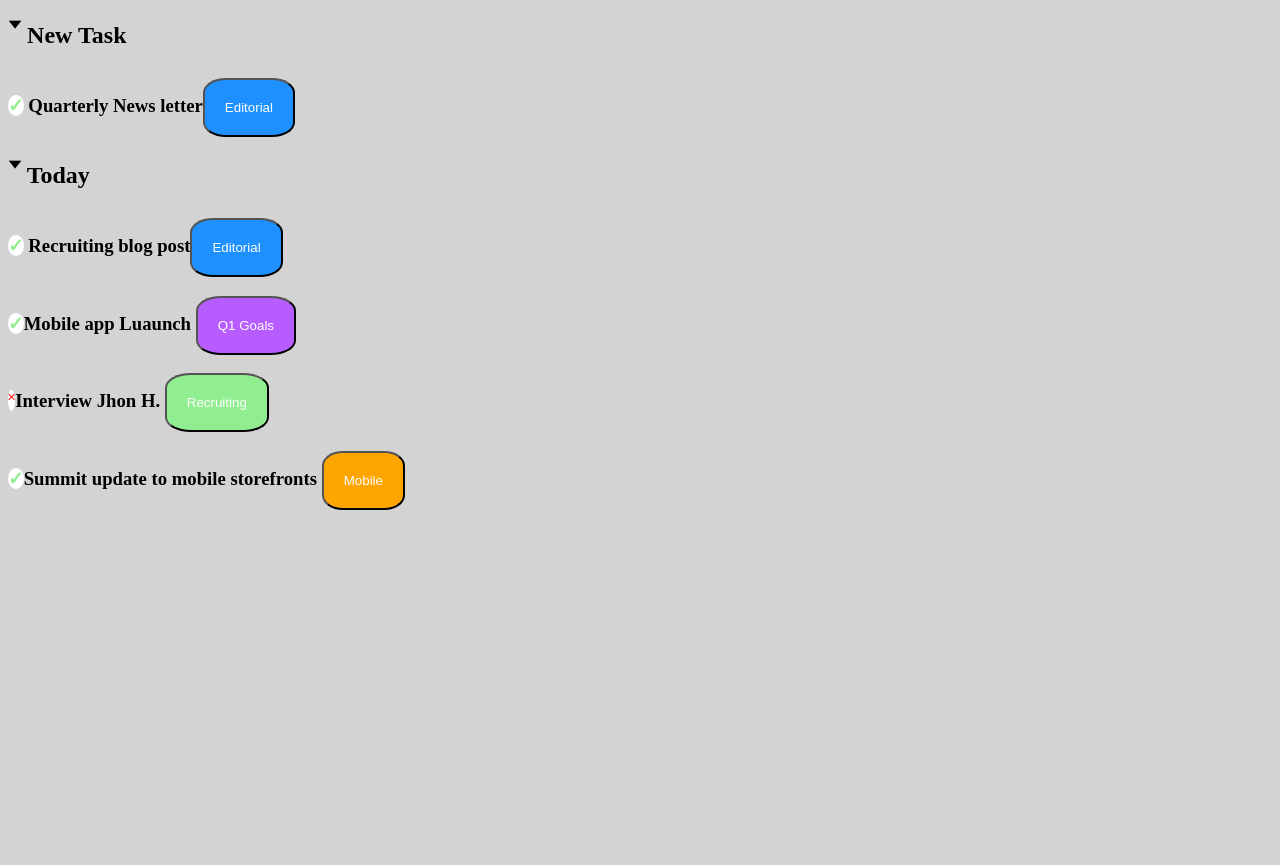
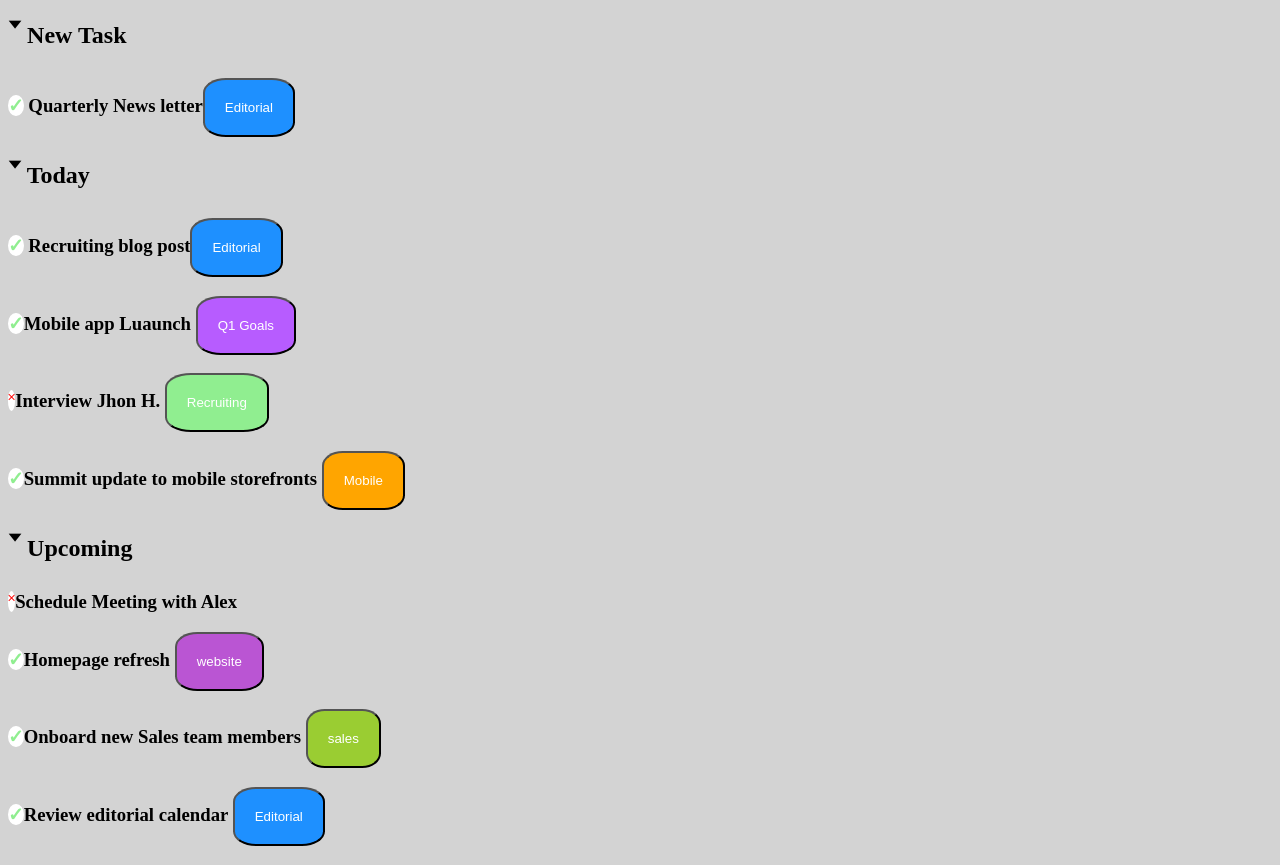
Before and after one commit to Gianlucaorreale/html-css-toboolist, a plain HTML site: page index.html in a window 1280 px wide. Shown: the part 120-985 px from the top of the page. Before the commit the page ends 800 px from the top, so only its background shows below. Drawn offline with Linux system fonts and the light colour scheme.

Commit message:
added-upcoming-section

```diff
--- a/css/style.css
+++ b/css/style.css
@@ -97,3 +97,21 @@ body{
      padding: 20px;
      color: white;
 }
+
+.website {
+    background-color:	#BA55D3;
+    border-radius: 25%;
+     text-align: center;
+     font-style: normal;
+     padding: 20px;
+     color: white;
+}
+
+.sales {
+    background-color:	#9ACD32;
+    border-radius: 25%;
+     text-align: center;
+     font-style: normal;
+     padding: 20px;
+     color: white;
+}
--- a/index.html
+++ b/index.html
@@ -37,6 +37,15 @@
         <h3><span class="check">&#10003;</span>Mobile app Luaunch <button class="q1-goals">Q1 Goals</button></h3>
         <h3><span class="cross">&#735;</span>Interview Jhon H. <button class="recruiting">Recruiting</button></h3>
         <h3><span class="check">&#10003;</span>Summit update to mobile storefronts <button class="mobile">Mobile</button></h3>
+
+       </div>
+
+       <div class="upcoming">
+        <h2> <span class="arrow">&#129171;</span> Upcoming </h2>
+        <h3><span class="cross">&#735;</span>Schedule Meeting with Alex</h3>
+        <h3><span class="check">&#10003;</span>Homepage refresh <button class="website">website</button></h3>
+        <h3><span class="check">&#10003;</span>Onboard new Sales team members <button class="sales">sales</button></h3>
+        <h3><span class="check">&#10003;</span>Review editorial calendar <button class="editorial">Editorial</button></h3>
        </div>
     </main>
 
```
